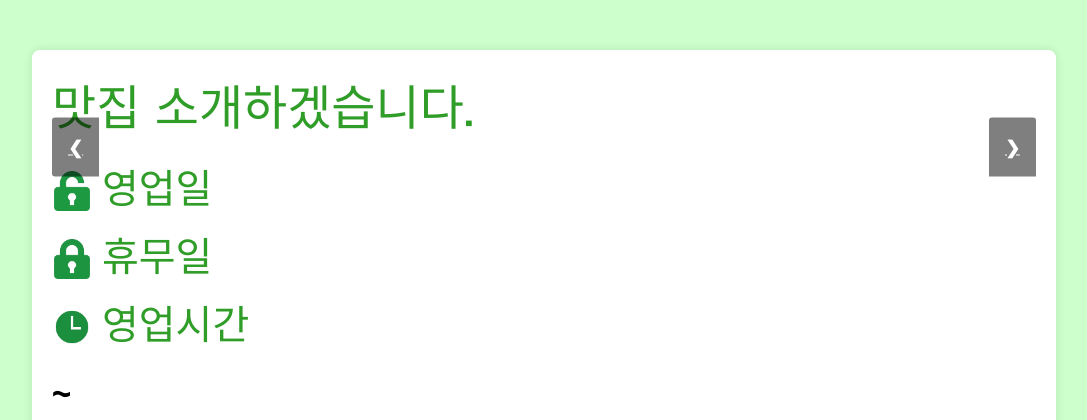
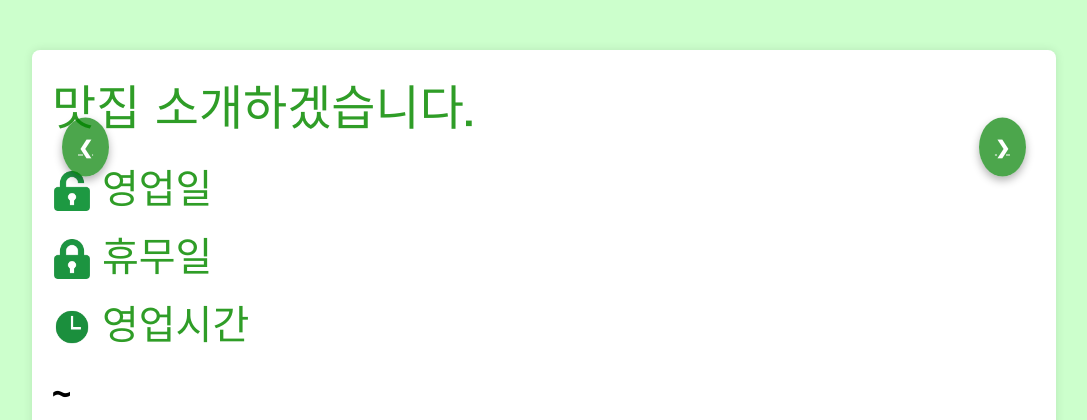
Before and after one commit to pladata-encore/DA34-final-trio-blackmamba, a Django app: template templates/restaurant/restaurant_detail.html in a window 1280 px wide. Shown: the top 420 px of the page, without its empty margins (96-1183 px from the left). Run offline with Django 4.2, Linux system fonts and the light colour scheme; the template is opened without the code that fills it, so the values that code supplies are empty; some libraries are stand-ins or nearby versions.

Commit message:
모델 주차장 부분업데이트, 버튼 디자인수정

```diff
--- a/restaurant/models.py
+++ b/restaurant/models.py
@@ -24,6 +24,7 @@ class Restaurant(models.Model):
     menu_url = models.URLField(verbose_name="메뉴 URL", default='')
     latitude = models.FloatField(verbose_name="위치 위도", null=False, default='37.5445023983984')
     longitude = models.FloatField(verbose_name="위치 경도", null=False, default='127.056090471223')
+    parking_area = models.CharField(max_length=100, verbose_name="주차장소추천", default='')
 
     def __str__(self):
         return self.title
--- a/templates/restaurant/restaurant_detail.html
+++ b/templates/restaurant/restaurant_detail.html
@@ -92,30 +92,31 @@
             cursor: pointer;
             position: absolute;
             top: 50%;
-            transform: translateY(-50%); /* 버튼을 수직으로 중앙에 맞춤 */
+            transform: translateY(-50%);
             width: auto;
             padding: 16px;
             color: white;
             font-weight: bold;
             font-size: 18px;
-            transition: 0.6s ease;
-            border-radius: 0 3px 3px 0;
+            transition: 0.3s ease;
+            border-radius: 50%;
             user-select: none;
-            background-color: rgba(0, 0, 0, 0.5);
+            background-color: rgba(0, 128, 0, 0.7); /* 초록색 배경 */
+            box-shadow: 0 4px 8px rgba(0, 0, 0, 0.3); /* 그림자 추가 */
         }
 
         .prev {
-            left: 0;
-            border-radius: 3px 0 0 3px;
+            left: 10px;
         }
 
         .next {
-            right: 0;
-            border-radius: 3px 3px 0 0;
+            right: 10px;
         }
 
         .prev:hover, .next:hover {
-            background-color: rgba(0, 0, 0, 0.8);
+            background-color: rgba(0, 128, 0, 1);
+            transform: translateY(-50%) scale(1.1); /* 확대 효과 */
+            color: yellow;
         }
 
         .additional-info div {
```
Also changed, not shown: restaurant/migrations/0008_restaurant_parking_area.py (added).
